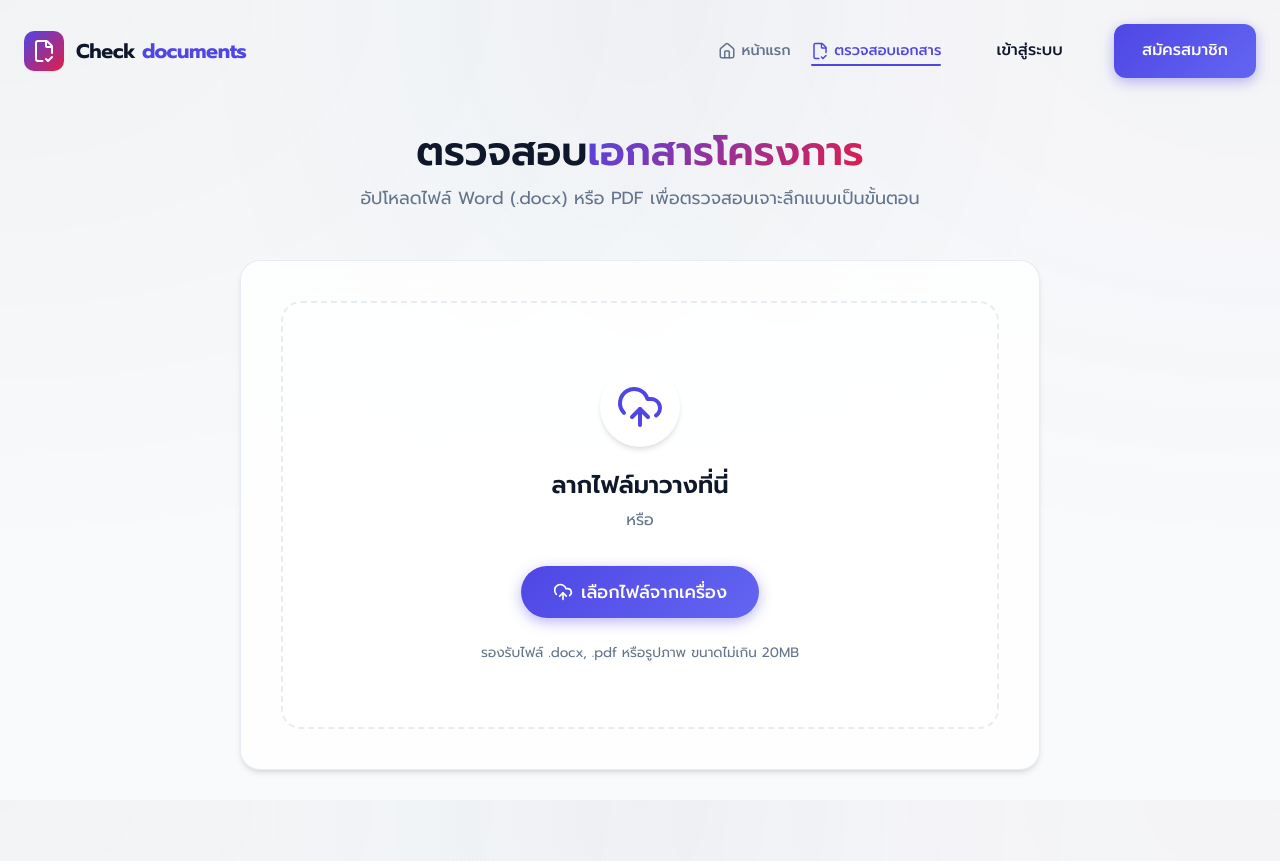
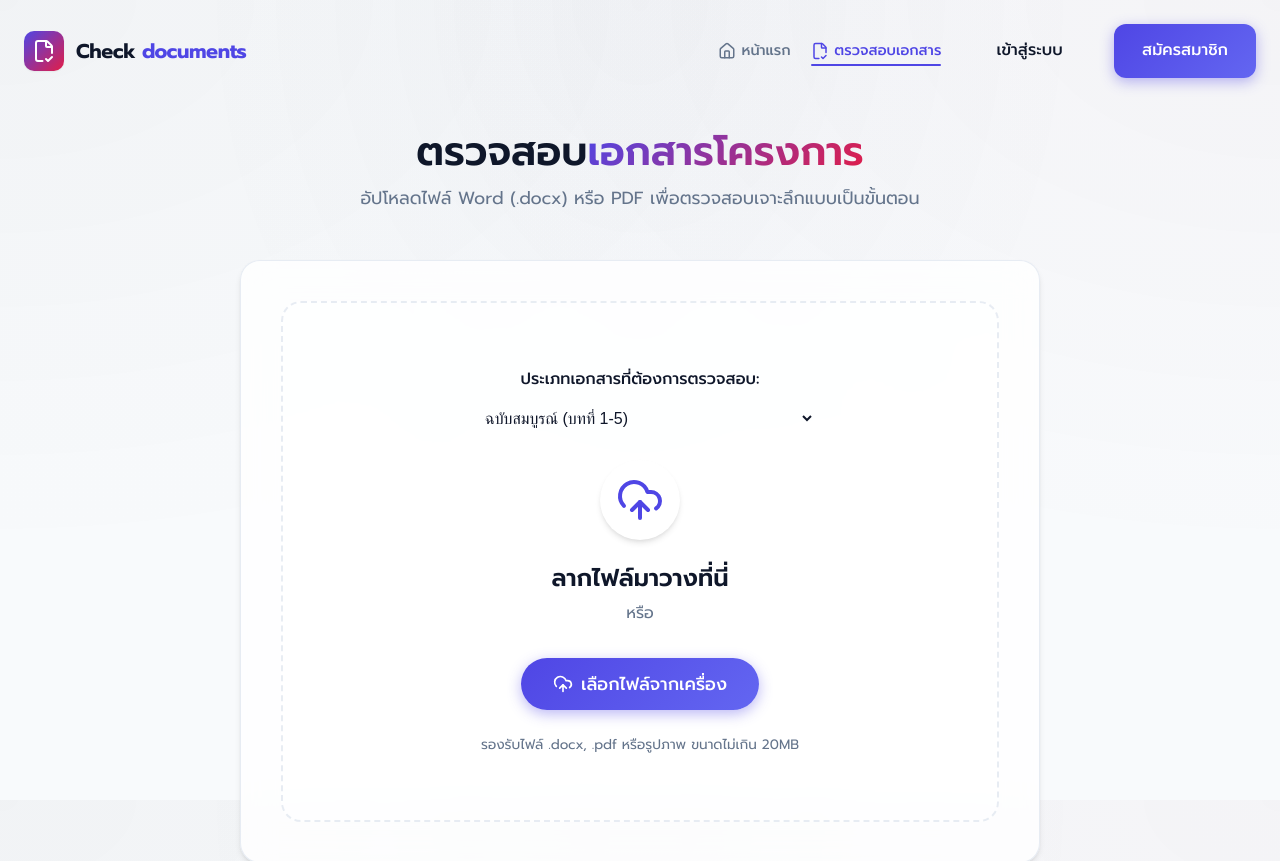
Before and after one commit to AdpKung/newdocxx, a React (Vite) app: page /check in a window 1280 px wide. Shown: the top 861 px of the page. Built offline with nearby package versions, Linux system fonts and the light colour scheme.

Commit message:
Feat: Add support for checking individual chapters

```diff
--- a/src/pages/CheckDocument.jsx
+++ b/src/pages/CheckDocument.jsx
@@ -6,6 +6,7 @@ import './CheckDocument.css';
 
 const CheckDocument = () => {
   const [file, setFile] = useState(null);
+  const [docType, setDocType] = useState('full');
   const [status, setStatus] = useState('idle'); // idle, processing, result
   const [activeStepIndex, setActiveStepIndex] = useState(0);
   const [resultData, setResultData] = useState(null);
@@ -13,7 +14,7 @@ const CheckDocument = () => {
 
   const validationSteps = [
     { id: 'meta', label: 'กำลังอ่านโครงสร้างไฟล์และ Metadata...' },
-    { id: 'structure', label: 'ตรวจสอบโครงสร้างครบ 5 บท (บทที่ 1-5)...' },
+    { id: 'structure', label: docType === 'full' ? 'ตรวจสอบโครงสร้างครบ 5 บท (บทที่ 1-5)...' : `ตรวจสอบโครงสร้าง ${docType.replace('chap', 'บทที่ ')}...` },
     { id: 'font-type', label: 'วิเคราะห์ชนิดฟอนต์ทั้งเอกสาร (TH Sarabun PSK)...' },
     { id: 'font-size', label: 'วิเคราะห์ขนาดตัวอักษรและตัวหนา/ตัวเอียง...' },
     { id: 'margins', label: 'ตรวจสอบระยะขอบกระดาษทุกหน้า...' }
@@ -59,6 +60,7 @@ const CheckDocument = () => {
     try {
       const formData = new FormData();
       formData.append('file', file);
+      formData.append('docType', docType);
       if (user) {
         formData.append('userId', user.id);
       }
@@ -143,6 +145,17 @@ const CheckDocument = () => {
               >
                 {!file ? (
                   <>
+                    <div className="doc-type-selector" style={{ marginBottom: '1.5rem', textAlign: 'center' }}>
+                       <p style={{ fontWeight: 500, marginBottom: '0.5rem', color: 'var(--text-color)' }}>ประเภทเอกสารที่ต้องการตรวจสอบ:</p>
+                       <select value={docType} onChange={(e) => setDocType(e.target.value)} style={{ padding: '0.5rem 1rem', borderRadius: '8px', border: '1px solid var(--border-color)', width: '100%', maxWidth: '350px', fontSize: '1rem', outline: 'none', background: 'var(--bg-card)', color: 'var(--text-color)', cursor: 'pointer' }}>
+                         <option value="full">ฉบับสมบูรณ์ (บทที่ 1-5)</option>
+                         <option value="chap1">บทที่ 1 บทนำ</option>
+                         <option value="chap2">บทที่ 2 ทฤษฎีและเอกสารที่เกี่ยวข้อง</option>
+                         <option value="chap3">บทที่ 3 วิธีการดำเนินการ</option>
+                         <option value="chap4">บทที่ 4 ผลการดำเนินงาน</option>
+                         <option value="chap5">บทที่ 5 สรุปผลและข้อเสนอแนะ</option>
+                       </select>
+                    </div>
                     <div className="drop-icon-wrapper">
                       <UploadCloud size={48} className="drop-icon" />
                     </div>
```
Also changed, not shown: 1 other file (tests, documents, lock files or other folders).
